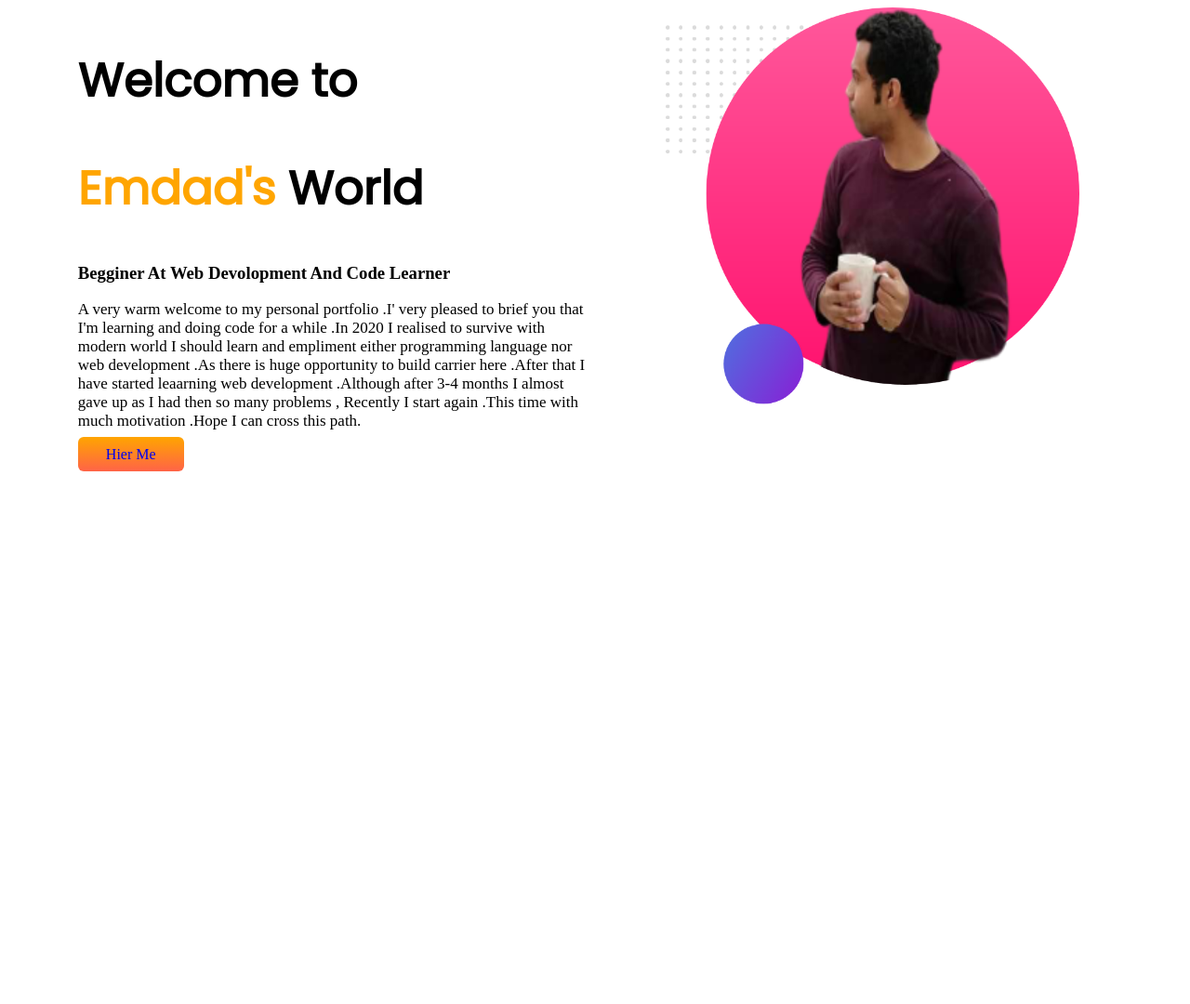
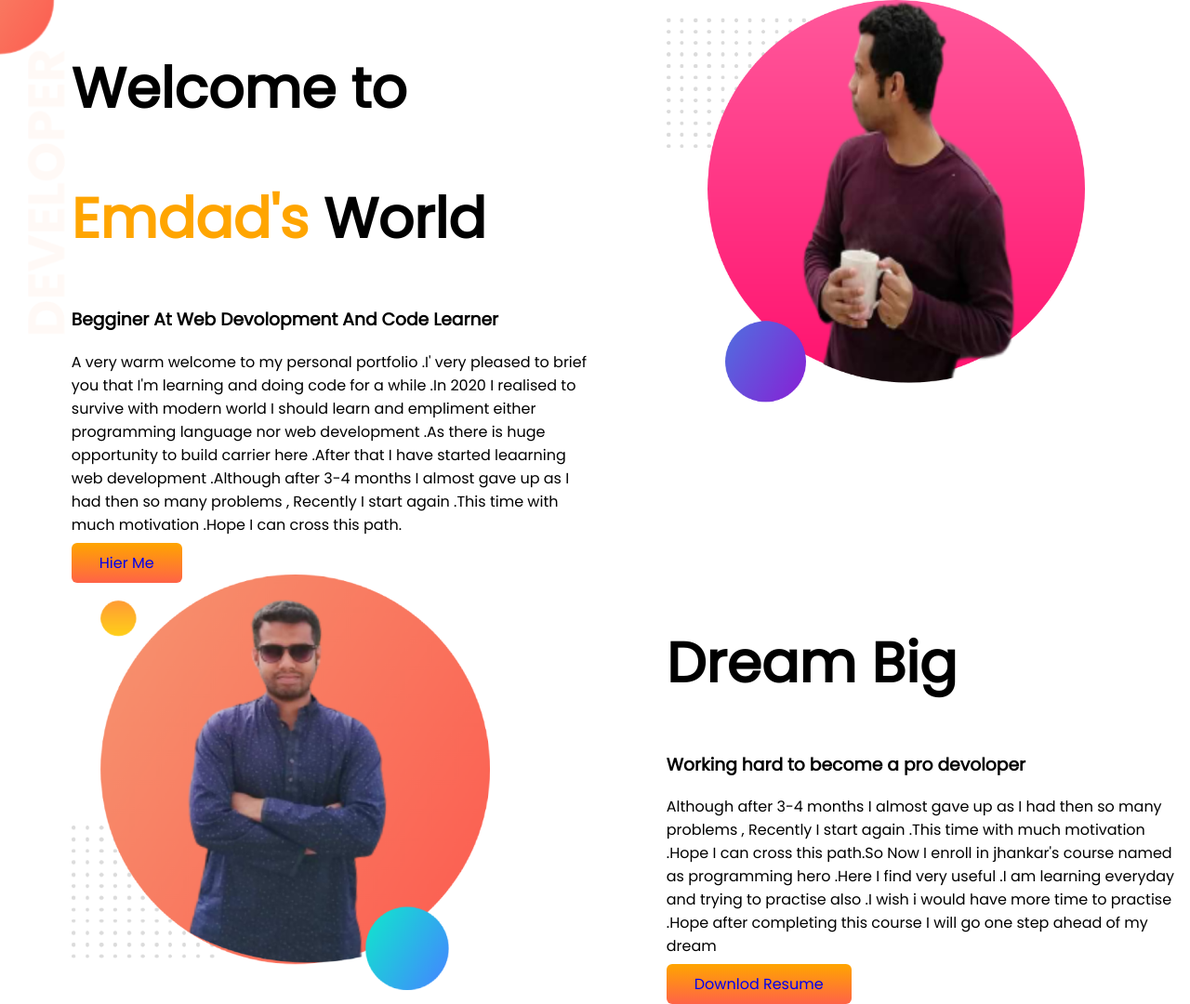
Before and after one commit to Captain-Emdad/Personal-Portfolio, a plain HTML site: page index.html in a window 1280 px wide. Shown: the whole page at 93% size. Before the commit the page ends 800 px from the top, so only its background shows below. Drawn offline with Linux system fonts and the light colour scheme.

Commit message:
dream-big

```diff
--- a/index.html
+++ b/index.html
@@ -11,7 +11,7 @@
 <link rel="stylesheet" href="style.css">
 </head>
 <body>
-  <section>
+  <section class="web-devoloper">
 
      <div class="half-width">
       <h1>Welcome to</h1>
@@ -25,5 +25,20 @@
       </div>
   </section>
 
+  <section class="dream-begin">
+
+
+     <div class="half-width">
+       <img src="images/panjabi3.png" alt="">
+     </div>
+     <div class="half-width">
+
+      <h1>Dream Big</h1>
+      <h3>Working hard to become a pro devoloper</h3>
+      <p class="pragraph">Although after 3-4 months I almost gave up as I had then so many problems , Recently I start again .This time with much motivation .Hope I can cross this path.So Now I enroll in jhankar's course named as programming hero .Here I find very useful .I am learning everyday and trying to practise also .I wish i would have more time to practise .Hope after completing this course I will go one step ahead of my dream</p>
+      <a target="blank" class="link-button" href="https://www.instagram.com/captain_emdad/?fbclid=IwAR3vvToOiUSB5Ug4oI2UIJPWnc3Noufer-fcgl3ZRUJCFckCUCI-8Vn5_xQ">Downlod Resume</a>
+      </div>
+ </section>
+
 </body>
 </html>
--- a/style.css
+++ b/style.css
@@ -1,16 +1,18 @@
+body{
+  font-family: 'Poppins', sans-serif;
+  font-size: 16px;
+  margin: 0;
+}
 h1{
-  font-family: 'Poppins', sans-serif;
-  font-size: 50px;
+    font-size: 60px;
 }
-
 .header{
  color: orange;
 }
-.pragraph{
- font-size:17px;
-}
+
 section{
  display: flex;
+
 }
 .half-width{
  width: 50%;
@@ -26,3 +28,8 @@ section{
  border-radius: 6px;
 
 }
+.web-devoloper{
+ background-image: url(images/top-banner.png);
+ background-repeat: no-repeat;
+
+}
```
